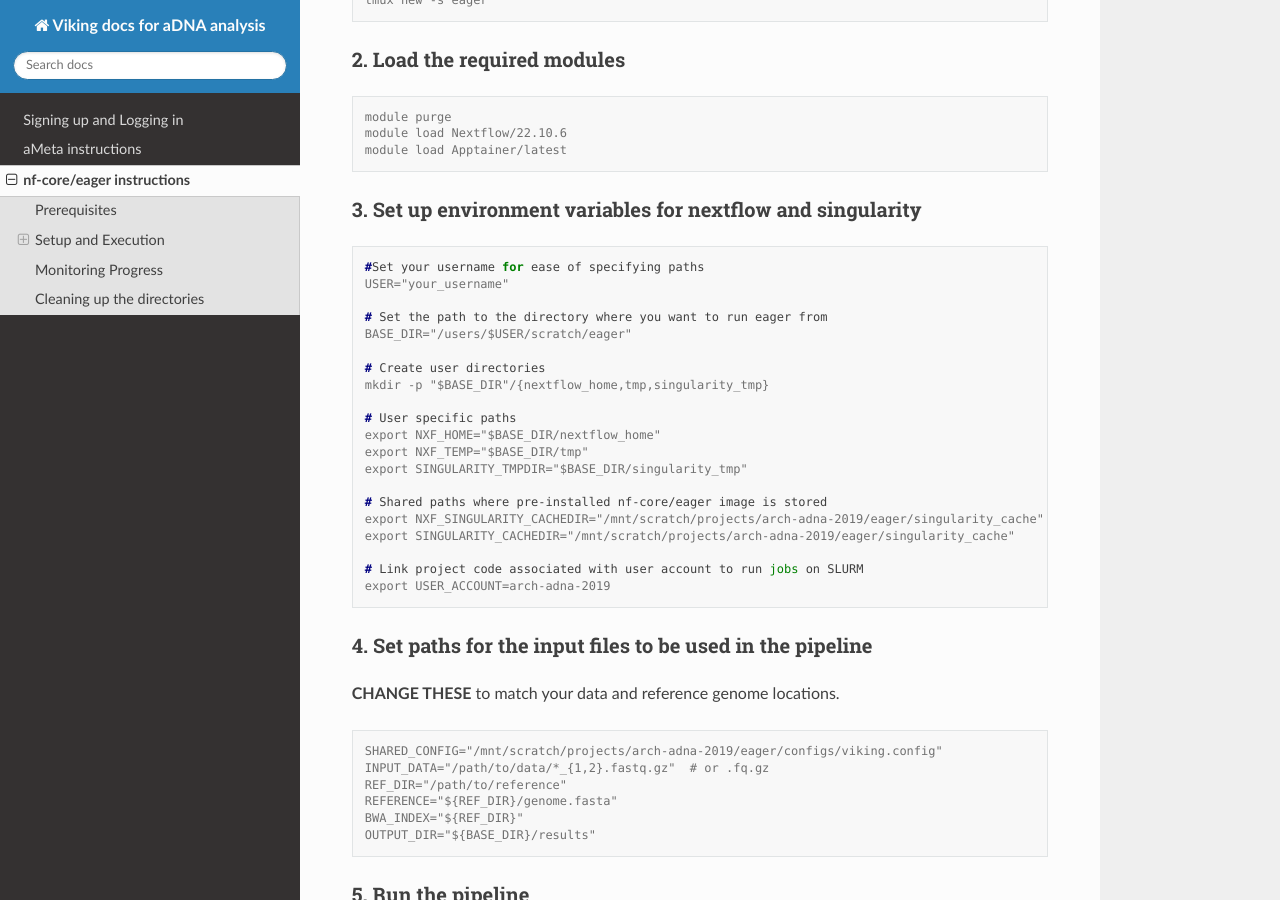
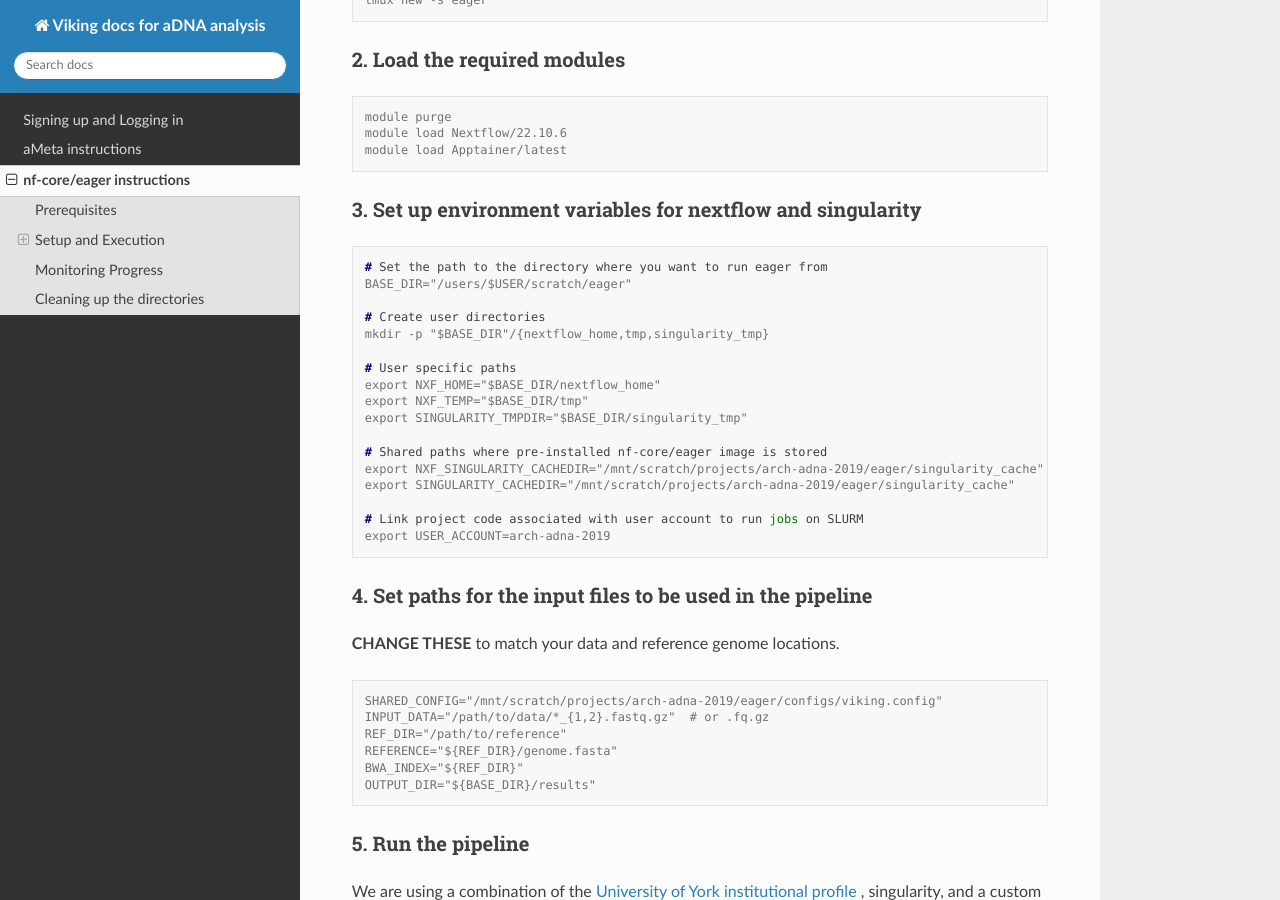
Before and after one commit to surabhiranavat/Viking2_instructions, a Sphinx documentation site: the page built from docs/source/eager.rst, in a window 1280 px wide and 900 px high, scrolled down 574 px. Built offline with Sphinx 7.4.7 and the Read the Docs theme 3.1.0, drawn with Linux system fonts in a browser that asks for light colours.

Commit message:
No need to declare the USER variable

```diff
--- a/docs/source/eager.rst
+++ b/docs/source/eager.rst
@@ -35,9 +35,6 @@ Using tmux allows your pipeline to continue running even if you disconnect from
 ^^^^^^^^^^^^^^^^^^^
 
 .. code-block:: console
-
-   #Set your username for ease of specifying paths
-   USER="your_username"
 
    # Set the path to the directory where you want to run eager from
    BASE_DIR="/users/$USER/scratch/eager"
```
